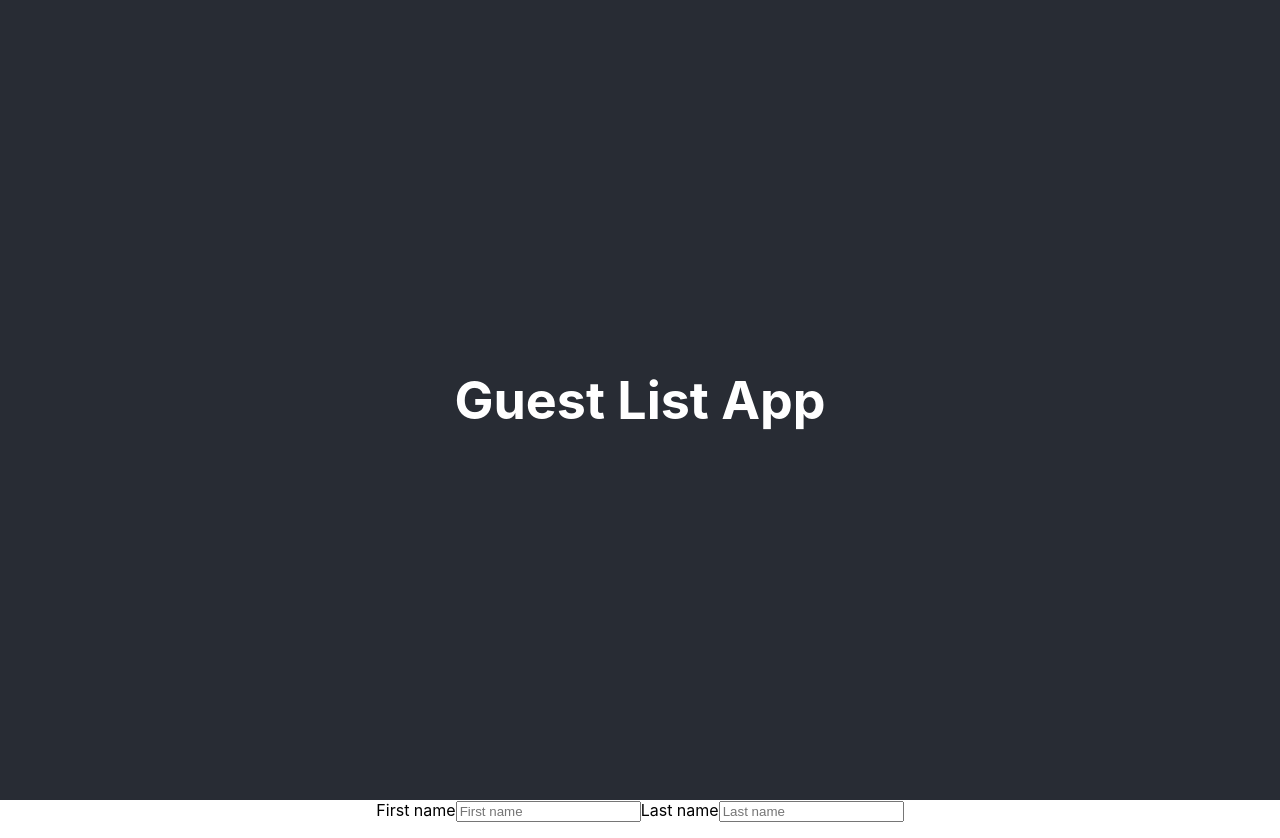
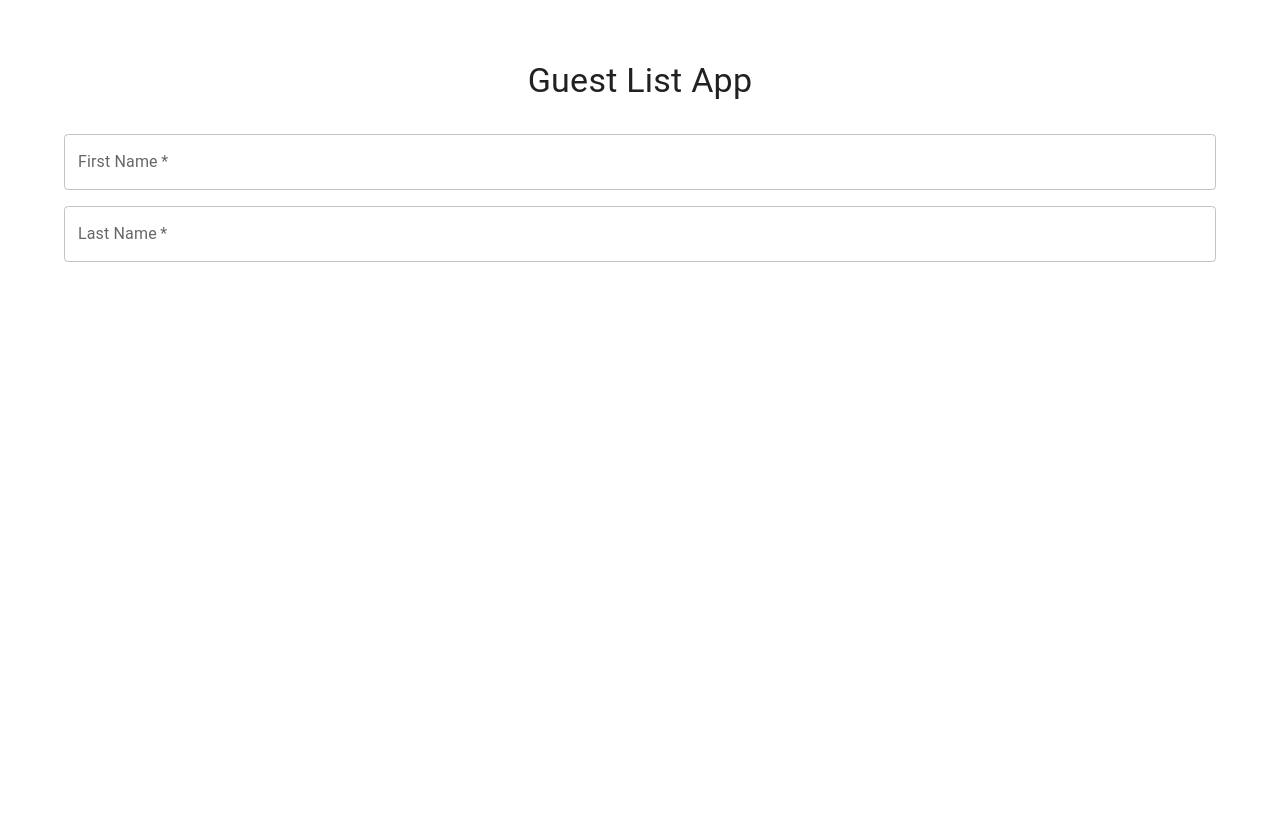
Before and after one commit to alexaldearroyo/react-guest-list, a React app: page / in a window 1280 px wide. After the commit the page ends 800 px from the top, so only its background shows below. Built offline with nearby package versions, Linux system fonts and the light colour scheme; the HTML template or start-up script is replaced by a standard one.

Commit message:
Improve styling using Material-UI library

```diff
--- a/package.json
+++ b/package.json
@@ -22,6 +22,9 @@
     ]
   },
   "dependencies": {
+    "@emotion/react": "^11.11.4",
+    "@emotion/styled": "^11.11.5",
+    "@mui/material": "^5.15.19",
     "@upleveled/react-scripts": "5.0.13",
     "react": "^18.3.1",
     "react-dom": "^18.3.1",
--- a/src/App.js
+++ b/src/App.js
@@ -1,17 +1,35 @@
-import './App.css';
+import {
+  Box,
+  Container,
+  createTheme,
+  CssBaseline,
+  ThemeProvider,
+  Typography,
+} from '@mui/material';
 import React from 'react';
 import GuestList from './components/GuestList';
 
+const theme = createTheme({
+  palette: {
+    mode: 'light',
+  },
+});
+
 function App() {
   return (
-    <div className="App">
-      <header className="App-header">
-        <h1>Guest List App</h1>
-      </header>
-      <main>
-        <GuestList />
-      </main>
-    </div>
+    <ThemeProvider theme={theme}>
+      <CssBaseline />
+      <Container sx={{ padding: '40px' }}>
+        <Box sx={{ textAlign: 'center', mb: 4 }}>
+          <Typography variant="h4" component="h1" gutterBottom>
+            Guest List App
+          </Typography>
+        </Box>
+        <main>
+          <GuestList />
+        </main>
+      </Container>
+    </ThemeProvider>
   );
 }
 
--- a/src/components/GuestForm.js
+++ b/src/components/GuestForm.js
@@ -1,3 +1,4 @@
+import { Box, Button, TextField } from '@mui/material';
 import React, { useState } from 'react';
 
 const GuestForm = ({ addGuest }) => {
@@ -18,30 +19,30 @@ const GuestForm = ({ addGuest }) => {
   };
 
   return (
-    <div data-test-id="guest">
-      <form onSubmit={handleSubmit}>
-        <label>
-          First name
-          <input
+    <Box component="form" onSubmit={handleSubmit} sx={{ mb: 2 }}>
+      <TextField
+        label="First Name"
         value={firstName}
         onChange={(e) => setFirstName(e.target.value)}
         placeholder="First name"
         required
+        fullWidth
+        sx={{ mb: 2 }}
       />
-        </label>
-        <label>
-          Last name
-          <input
+      <TextField
+        label="Last Name"
         value={lastName}
         onChange={(e) => setLastName(e.target.value)}
         placeholder="Last name"
         required
+        fullWidth
         onKeyDown={handleKeyDown}
+        sx={{ mb: 2 }}
       />
-        </label>
-        <button style={{ display: 'none' }}>Add Guest</button>
-      </form>
-    </div>
+      <Button variant="contained" type="submit" sx={{ display: 'none' }}>
+        Add Guest
+      </Button>
+    </Box>
   );
 };
 
--- a/src/components/GuestItem.js
+++ b/src/components/GuestItem.js
@@ -1,11 +1,12 @@
+import { Box, ListItem, ListItemText } from '@mui/material';
 import React from 'react';
 
 const GuestItem = ({ guest }) => (
-  <div data-test-id="guest">
-    <li>
-      {guest.firstName} {guest.lastName}
-    </li>
-  </div>
+  <Box data-test-id="guest" sx={{ mb: 1 }}>
+    <ListItem>
+      <ListItemText primary={`${guest.firstName} ${guest.lastName}`} secondary={`Attending: ${guest.attending ? 'Yes' : 'No'}`} />
+    </ListItem>
+  </Box>
 );
 
 export default GuestItem;
--- a/src/components/GuestList.js
+++ b/src/components/GuestList.js
@@ -1,3 +1,4 @@
+import { List } from '@mui/material';
 import React, { useState } from 'react';
 import GuestForm from './GuestForm';
 import GuestItem from './GuestItem';
@@ -6,17 +7,17 @@ const GuestList = () => {
   const [guests, setGuests] = useState([]);
 
   const addGuest = (guest) => {
-    setGuests([...guests, { ...guest, id: guests.length }]);
+    setGuests([...guests, { ...guest, id: guests.length, attending: false }]);
   };
 
   return (
     <>
       <GuestForm addGuest={addGuest} />
-      <ul>
+      <List>
         {guests.map((guest) => (
           <GuestItem key={`guest-${guest.id}`} guest={guest} />
         ))}
-      </ul>
+      </List>
     </>
   );
 };
--- a/src/index.css
+++ b/src/index.css
@@ -5,6 +5,8 @@ body {
     sans-serif;
   -webkit-font-smoothing: antialiased;
   -moz-osx-font-smoothing: grayscale;
+  padding: 20px;
+  box-sizing: border-box;
 }
 
 code {
```
Also changed, not shown: 1 other file (tests, documents, lock files or other folders). Lines whose indentation alone changed are shown as unchanged.
